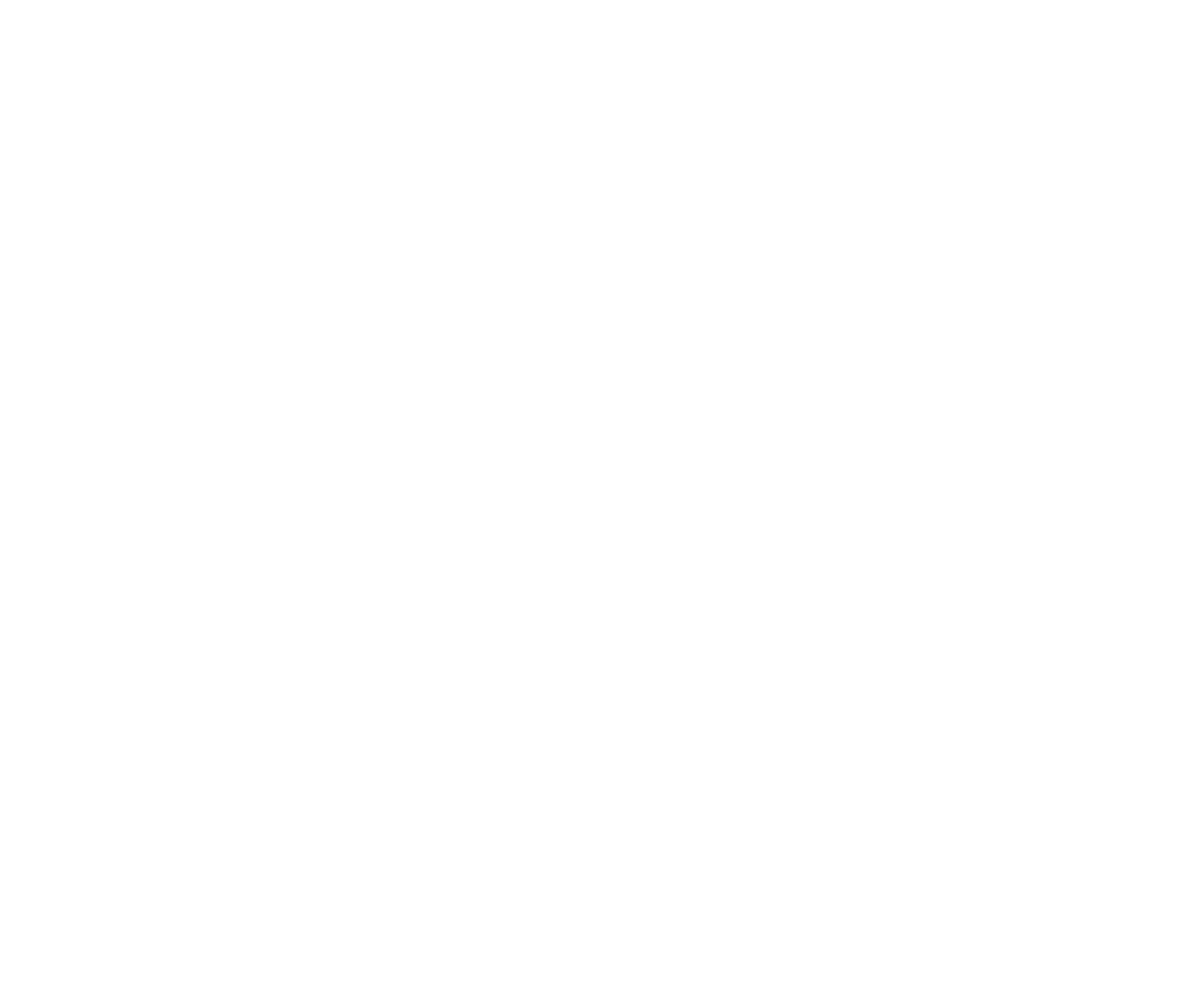
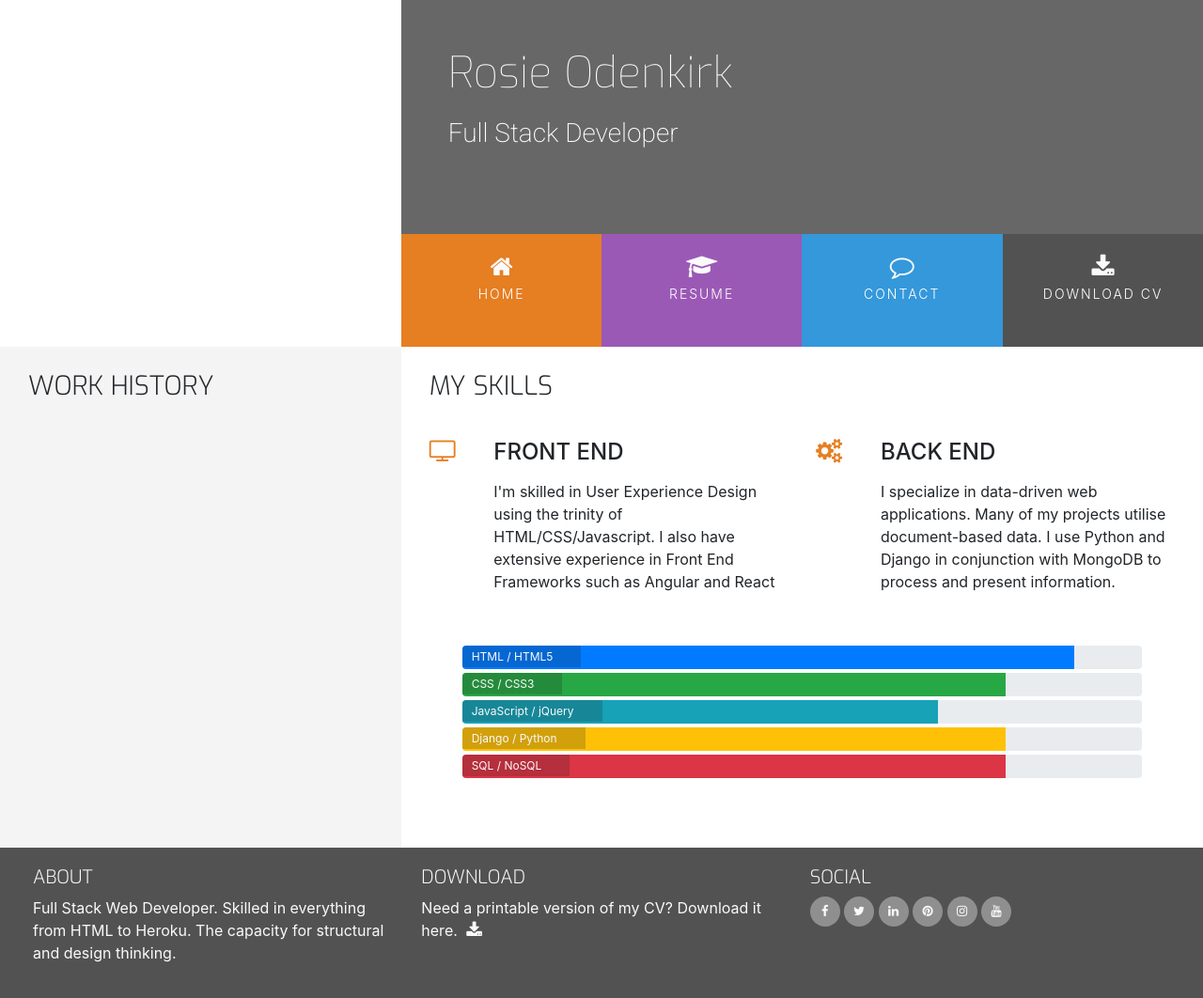
Before and after one commit to Ahmedaboujeeb/myresume, a plain HTML site: page resume.html in a window 1280 px wide. Shown: the whole page at 94% size. Before the commit the page ends 800 px from the top, so only its background shows below. Drawn offline with nearby package versions, Linux system fonts and the light colour scheme.

Commit message:
added more contents to my resume page

```diff
--- a/assets/css/style.css
+++ b/assets/css/style.css
@@ -10,6 +10,10 @@
 
 .bg-color-three-reasons {
     background-color: #fff;
+}
+
+.bg-color-personal-info {
+    background-color: #f4f4f4;
 }
 
 .ui-menu-color-home {
@@ -213,3 +217,70 @@ footer {
 #footer-details {
     padding: 20px;
 }
+
+/* -------------- Three reasons --------------- */
+
+.three-reasons-icon {
+    font-size: 26px;
+    color: #e67e22;
+}
+
+.three-reasons-heading {
+    margin-bottom: 15px;
+}
+
+/* -------------- Personal Info --------------- */
+
+.personal-info-item {
+    margin-bottom: 20px;
+    display: block;
+    clear: both;
+}
+
+.personal-info-item .key,
+.personal-info-item .value {
+    padding-right: 8px;
+    display: inline-block;
+}
+
+.personal-info-item .key p,
+.personal-info-item .value p {
+    margin: 0;
+}
+
+.personal-info-item .key {
+    width: 30%;
+    margin-right: 21px;
+    padding-top: 2px;
+    vertical-align: top;
+}
+
+.personal-info-item .key p {
+    font-weight: 700;
+}
+
+.personal-info-item .value {
+    position: relative;
+    width: 60%;
+}
+
+/* -------------- Skills --------------- */
+
+.progress {
+    position: relative;
+    height: 25px;
+    margin-bottom: 4px;
+}
+
+.progress-type {
+    position: absolute;
+    left: 0px;
+    font-weight: 400;
+    padding: 3px 30px 2px 10px;
+    color: #fafafa;
+    background-color: rgba(25, 25, 25, 0.2);
+}
+
+.progress-section {
+    margin: 40px 20px;
+}
--- a/resume.html
+++ b/resume.html
@@ -0,0 +1,190 @@
+<!DOCTYPE html>
+<html lang="en">
+<head>
+    <meta charset="UTF-8">
+    <meta name="viewport" content="width=device-width, initial-scale=1.0">
+    <meta http-equiv="X-UA-Compatible" content="ie=edge">
+    <link rel="stylesheet" href="https://maxcdn.bootstrapcdn.com/bootstrap/4.2.1/css/bootstrap.min.css" type="text/css" />
+    <link rel="stylesheet" href="https://maxcdn.bootstrapcdn.com/font-awesome/4.7.0/css/font-awesome.min.css" type="text/css" />
+    <link rel="stylesheet" href="https://cdnjs.cloudflare.com/ajax/libs/hover.css/2.1.1/css/hover-min.css" type="text/css" />
+    <link rel="stylesheet" href="assets/css/style.css">
+    <title>Rosie</title>
+</head>
+<body>
+    <header>
+        <div class="row no-gutters">
+            <a class="col-md-4 logo" href="index.html"></a>
+            <div class="col-md-8">
+                <div class="row no-gutters bg-color-name-title">
+                    <div class="col heading">
+                        <h1 class="name">Rosie Odenkirk</h1>
+                        <h2 class="title"> Full Stack Developer</h2>
+                    </div>
+                </div>
+                <div class="row no-gutters">
+                    <div class="col">
+                        <ul id="nav" class="list-inline menucontainer">
+                            <li class="col-6 col-sm-3 list-inline-item ui-menu-color-home menuitem">
+                                <a href="index.html" class="hvr-sweep-to-bottom"><i class="fa fa-home" aria-hidden="true"></i><span>Home</span></a>
+                            </li>
+                            <li class="col-6 col-sm-3 list-inline-item ui-menu-color-resume menuitem">
+                                <a href="resume.html" class="hvr-sweep-to-bottom"><i class="fa fa-graduation-cap" aria-hidden="true"></i><span>Resume</span></a>
+                            </li>
+                            <li class="col-6 col-sm-3 list-inline-item ui-menu-color-contact menuitem">
+                                <a href="contact.html" class="hvr-sweep-to-bottom"><i class="fa fa-comment-o" aria-hidden="true"></i><span>Contact</span></a>
+                            </li>
+                            <li class="col-6 col-sm-3 list-inline-item ui-menu-color-download menuitem">
+                                <a href="#" class="hvr-sweep-to-bottom"><i class="fa fa-download" aria-hidden="true"></i><span>Download CV</span></a>
+                            </li>
+                        </ul>
+                    </div>
+                </div>
+            </div>
+        </div>
+    </header>
+    <section class="container-fluid">
+        <div class="row">
+            <div class="col-md-4 bg-color-personal-info section-column">
+                <div class="row">
+                    <div class="col-12">
+                        <h3 class="section-heading uppercase">
+                            Work History
+                        </h3>
+                    </div>
+                </div>
+            </div>
+            <div class="col-md-8 bg-color-three-reasons section-column">
+                <div class="row">
+                    <div class="col">
+                        <h3 class="section-heading uppercase">My Skills</h3>
+                    </div>
+                </div>
+                <div class="row">
+                    <div class="col-10 offset-1 offset-sm-0 col-sm-4 col-md-6">
+                        <div class="row">
+                            <div class="col-2">
+                                <i class="three-reasons-icon fa fa-tv" aria-hidden="true"></i>
+                            </div>
+                            <div class="col-10">
+                                <h4 class="three-reasons-heading uppercase">Front End</h4>
+                                <p>
+                                    I'm skilled in User Experience Design using the trinity of HTML/CSS/Javascript. I also have extensive experience in Front End Frameworks such as Angular and React
+                                </p>
+                            </div>
+                        </div>
+                    </div>
+                    <div class="col-10 offset-1 offset-sm-0 col-sm-4 col-md-6">
+                        <div class="row">
+                            <div class="col-2">
+                                <i class="three-reasons-icon fa fa-gears" aria-hidden="true"></i>
+                            </div>
+                            <div class="col-10">
+                                <h4 class="three-reasons-heading uppercase">Back End</h4>
+                                <p>
+                                    I specialize in data-driven web applications. Many of my projects utilise document-based data. I use Python and Django in conjunction with MongoDB to process and present information.
+                                </p>
+                            </div>
+                        </div>
+                    </div>
+                </div>
+                <div class="row progress-section">
+                    <div class="col">
+                        <div class="progress">
+                            <div class="progress-bar" role="progressbar" aria-valuenow="90" aria-valuemin="0" aria-valuemax="100" style="width:90%;">
+                                <span class="sr-only">90% complete</span>
+                            </div>
+                            <span class="progress-type">HTML / HTML5</span>
+                        </div>
+                        <div class="progress">
+                            <div class="progress-bar bg-success" role="progressbar" aria-valuenow="80" aria-valuemin="0" aria-valuemax="100" style="width:80%;">
+                                <span class="sr-only">80% complete</span>
+                            </div>
+                            <span class="progress-type">CSS / CSS3</span>
+                        </div>
+                        <div class="progress">
+                            <div class="progress-bar bg-info" role="progressbar" aria-valuenow="70" aria-valuemin="0" aria-valuemax="100" style="width:70%;">
+                                <span class="sr-only">70% complete</span>
+                            </div>
+                            <span class="progress-type">JavaScript / jQuery</span>
+                        </div>
+                        <div class="progress">
+                            <div class="progress-bar bg-warning" role="progressbar" aria-valuenow="80" aria-valuemin="0" aria-valuemax="100" style="width:80%;">
+                                <span class="sr-only">80% complete</span>
+                            </div>
+                            <span class="progress-type">Django / Python</span>
+                        </div>
+                        <div class="progress">
+                            <div class="progress-bar bg-danger" role="progressbar" aria-valuenow="80" aria-valuemin="0" aria-valuemax="100" style="width:80%;">
+                                <span class="sr-only">80% complete</span>
+                            </div>
+                            <span class="progress-type">SQL / NoSQL</span>
+                        </div>
+                    </div>
+                </div>
+            </div>
+        </div>
+
+    </section>
+    <footer class="container-fluid">
+        <div id="footer-details" class="row">
+            <div class="col-sm-4">
+                <h5 class="uppercase general-sub">About</h5>
+                <p class="inline-block">
+                    Full Stack Web Developer. Skilled in everything from HTML to Heroku. The capacity for structural and design thinking.
+                </p>
+            </div>
+            <div class="col-sm-4">
+                <h5 class="uppercase general-sub">Download</h5>
+                <p class="inline-block">
+                    Need a printable version of my CV? Download it here.
+                    <a href="#" target="_blank" class="cv-pdf">
+                        <i class="fa fa-download" aria-hidden="true"></i>
+                        <span class="sr-only">Download link.</span>
+                    </a>
+                </p>
+            </div>
+            <div class="col-sm-4">
+                <h5 class="uppercase general-sub">Social</h5>
+                <ul class="list-inline social-links">
+                    <li class="list-inline-item">
+                        <a target="_blank" href="#">
+                            <i class="fa fa-facebook" aria-hidden="true"></i>
+                            <span class="sr-only">Facebook</span>
+                        </a>
+                    </li>
+                    <li class="list-inline-item">
+                        <a target="_blank" href="#">
+                            <i class="fa fa-twitter" aria-hidden="true"></i>
+                            <span class="sr-only">Twitter</span>
+                        </a>
+                    </li>
+                    <li class="list-inline-item">
+                        <a target="_blank" href="#">
+                            <i class="fa fa-linkedin" aria-hidden="true"></i>
+                            <span class="sr-only">LinkedIn</span>
+                        </a>
+                    </li>
+                    <li class="list-inline-item">
+                        <a target="_blank" href="#">
+                            <i class="fa fa-pinterest" aria-hidden="true"></i>
+                            <span class="sr-only">Pinterest</span>
+                        </a>
+                    </li>
+                    <li class="list-inline-item">
+                        <a target="_blank" href="#">
+                            <i class="fa fa-instagram" aria-hidden="true"></i>
+                            <span class="sr-only">Instagram</span>
+                        </a>
+                    </li>
+                    <li class="list-inline-item">
+                        <a target="_blank" href="#">
+                            <i class="fa fa-youtube" aria-hidden="true"></i>
+                            <span class="sr-only">YouTube</span>
+                        </a>
+                    </li>
+                </ul>
+            </div>
+        </div>
+    </footer>
+</body>
+</html>
```
Also changed, not shown: index.html (+94 -2 lines).
